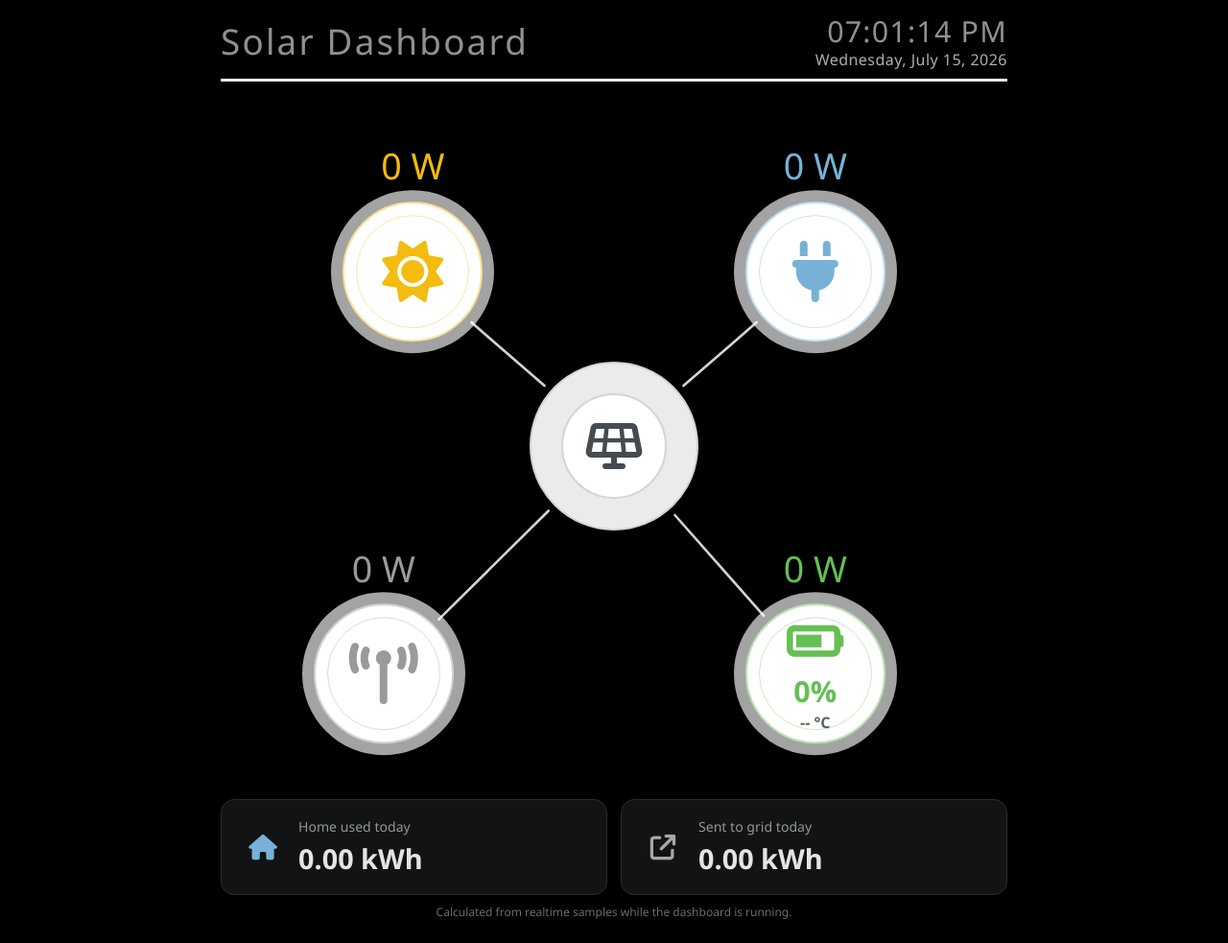
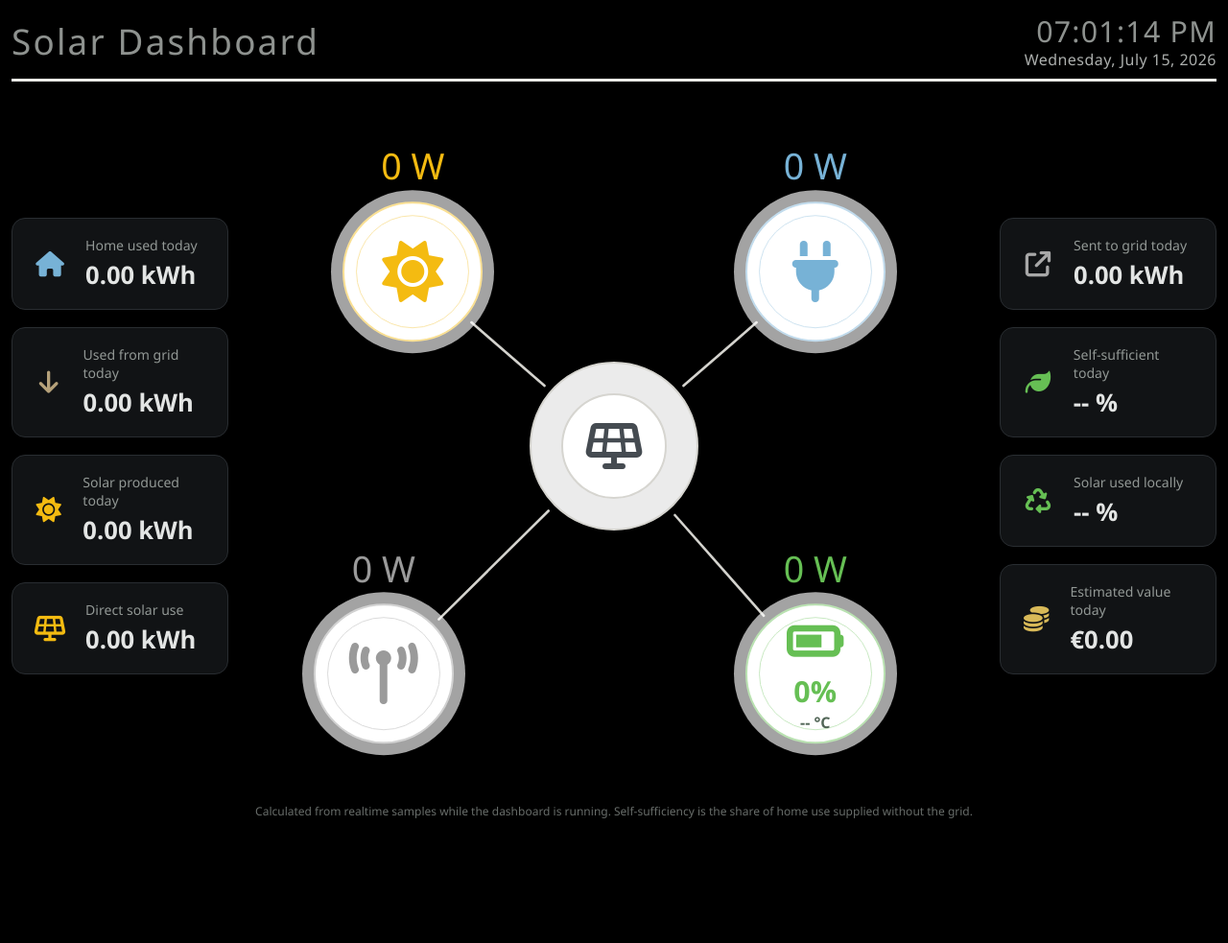
Before and after one commit to riccstick/solardashboard, a Flask app: page / in a window 1280 px wide. Shown: the whole page at 96% size. After the commit the page ends 853 px from the top, so only its background shows below. Run offline with Flask 3, Linux system fonts and the light colour scheme; data that the repository does not hold is empty.

Commit message:
Enhance dashboard with detailed energy tracking and display metrics for solar usage, grid imports, and estimated savings

```diff
--- a/app.py
+++ b/app.py
@@ -16,6 +16,9 @@ FRONIUS_IP = os.environ.get("FRONIUS_IP", "192.168.1.142")
 STORAGE_API = f"http://{FRONIUS_IP}/solar_api/v1/GetStorageRealtimeData.cgi"
 POWERFLOW_API = f"http://{FRONIUS_IP}/solar_api/v1/GetPowerFlowRealtimeData.fcgi"
 ENERGY_STATE_FILE = Path(app.instance_path) / "daily_energy.json"
+ELECTRICITY_PRICE_PER_KWH = float(os.environ.get("ELECTRICITY_PRICE_PER_KWH", "0.30"))
+FEED_IN_TARIFF_PER_KWH = float(os.environ.get("FEED_IN_TARIFF_PER_KWH", "0.08"))
+CURRENCY_SYMBOL = os.environ.get("CURRENCY_SYMBOL", "€")
 
 
 class DailyEnergyTracker:
@@ -27,18 +30,31 @@ class DailyEnergyTracker:
         self.day = datetime.now().date().isoformat()
         self.used_wh = 0.0
         self.exported_wh = 0.0
+        self.imported_wh = 0.0
+        self.solar_generated_wh = 0.0
+        self.solar_local_wh = 0.0
+        self.direct_solar_wh = 0.0
         self.last_sample_at = None
         self.last_used_w = None
         self.last_export_w = None
+        self.last_import_w = None
+        self.last_solar_w = None
+        self.last_solar_local_w = None
+        self.last_direct_solar_w = None
         self.last_saved_at = None
         self._load()
 
     def _load(self):
         try:
             state = json.loads(self.state_file.read_text())
-            if state.get("day") == self.day:
+            required = {"imported_wh", "solar_generated_wh", "solar_local_wh", "direct_solar_wh"}
+            if state.get("day") == self.day and required.issubset(state):
                 self.used_wh = max(0.0, float(state.get("used_wh", 0)))
                 self.exported_wh = max(0.0, float(state.get("exported_wh", 0)))
+                self.imported_wh = max(0.0, float(state.get("imported_wh", 0)))
+                self.solar_generated_wh = max(0.0, float(state.get("solar_generated_wh", 0)))
+                self.solar_local_wh = max(0.0, float(state.get("solar_local_wh", 0)))
+                self.direct_solar_wh = max(0.0, float(state.get("direct_solar_wh", 0)))
         except (OSError, ValueError, TypeError, json.JSONDecodeError):
             pass
 
@@ -49,14 +65,23 @@ class DailyEnergyTracker:
             "day": self.day,
             "used_wh": self.used_wh,
             "exported_wh": self.exported_wh,
+            "imported_wh": self.imported_wh,
+            "solar_generated_wh": self.solar_generated_wh,
+            "solar_local_wh": self.solar_local_wh,
+            "direct_solar_wh": self.direct_solar_wh,
         }))
         temporary_file.replace(self.state_file)
         self.last_saved_at = now
 
-    def update(self, load_w, grid_w, now=None):
+    def update(self, load_w, grid_w, pv_w, battery_w, now=None):
         now = now or datetime.now()
         used_w = abs(float(load_w))
         exported_w = max(0.0, -float(grid_w))
+        imported_w = max(0.0, float(grid_w))
+        solar_w = max(0.0, float(pv_w))
+        battery_charging_w = max(0.0, -float(battery_w))
+        solar_local_w = min(solar_w, max(0.0, solar_w - exported_w))
+        direct_solar_w = min(used_w, max(0.0, solar_w - exported_w - battery_charging_w))
 
         with self.lock:
             today = now.date().isoformat()
@@ -64,6 +89,10 @@ class DailyEnergyTracker:
                 self.day = today
                 self.used_wh = 0.0
                 self.exported_wh = 0.0
+                self.imported_wh = 0.0
+                self.solar_generated_wh = 0.0
+                self.solar_local_wh = 0.0
+                self.direct_solar_wh = 0.0
                 self.last_sample_at = None
 
             if self.last_sample_at is not None:
@@ -72,10 +101,18 @@ class DailyEnergyTracker:
                 if 0 < elapsed_seconds <= 10:
                     self.used_wh += ((self.last_used_w + used_w) / 2) * elapsed_seconds / 3600
                     self.exported_wh += ((self.last_export_w + exported_w) / 2) * elapsed_seconds / 3600
+                    self.imported_wh += ((self.last_import_w + imported_w) / 2) * elapsed_seconds / 3600
+                    self.solar_generated_wh += ((self.last_solar_w + solar_w) / 2) * elapsed_seconds / 3600
+                    self.solar_local_wh += ((self.last_solar_local_w + solar_local_w) / 2) * elapsed_seconds / 3600
+                    self.direct_solar_wh += ((self.last_direct_solar_w + direct_solar_w) / 2) * elapsed_seconds / 3600
 
             self.last_sample_at = now
             self.last_used_w = used_w
             self.last_export_w = exported_w
+            self.last_import_w = imported_w
+            self.last_solar_w = solar_w
+            self.last_solar_local_w = solar_local_w
+            self.last_direct_solar_w = direct_solar_w
 
             if self.last_saved_at is None or (now - self.last_saved_at).total_seconds() >= 30:
                 try:
@@ -83,9 +120,29 @@ class DailyEnergyTracker:
                 except OSError:
                     pass
 
+            self_sufficiency = None
+            if self.used_wh > 0:
+                self_sufficiency = max(0.0, min(100.0, 100 * (1 - self.imported_wh / self.used_wh)))
+
+            self_consumption = None
+            if self.solar_generated_wh > 0:
+                self_consumption = 100 * self.solar_local_wh / self.solar_generated_wh
+
+            estimated_value = (
+                self.solar_local_wh / 1000 * ELECTRICITY_PRICE_PER_KWH
+                + self.exported_wh / 1000 * FEED_IN_TARIFF_PER_KWH
+            )
+
             return {
                 "energy_used_today_kwh": round(self.used_wh / 1000, 3),
                 "energy_exported_today_kwh": round(self.exported_wh / 1000, 3),
+                "energy_imported_today_kwh": round(self.imported_wh / 1000, 3),
+                "self_sufficiency_today_pct": round(self_sufficiency, 1) if self_sufficiency is not None else None,
+                "solar_generated_today_kwh": round(self.solar_generated_wh / 1000, 3),
+                "direct_solar_today_kwh": round(self.direct_solar_wh / 1000, 3),
+                "self_consumption_today_pct": round(self_consumption, 1) if self_consumption is not None else None,
+                "estimated_value_today": round(estimated_value, 2),
+                "currency_symbol": CURRENCY_SYMBOL,
             }
 
 
@@ -135,7 +192,7 @@ def data():
     if "error" in d:
         return jsonify(d)
 
-    d.update(daily_energy.update(d["p_load"], d["p_grid"]))
+    d.update(daily_energy.update(d["p_load"], d["p_grid"], d["p_pv"], d["p_batt"]))
 
     # Keep signed watt values for flow direction and formatted values for
     # compatibility with existing clients.
--- a/static/css/dashboard.css
+++ b/static/css/dashboard.css
@@ -7,9 +7,16 @@ body {
 }
 
 .dashboard-layout {
-    width: min(820px, calc(100vw - 24px));
+    width: min(1340px, calc(100vw - 24px));
     margin: 0 auto;
     padding: 0 0 24px;
+}
+
+.dashboard-content {
+    display: grid;
+    grid-template-columns: minmax(210px, 1fr) minmax(560px, 760px) minmax(210px, 1fr);
+    align-items: center;
+    gap: 22px;
 }
 
 .panel-header {
@@ -49,7 +56,8 @@ body {
 
 .diagram-board {
     position: relative;
-    width: min(760px, calc(100vw - 24px));
+    width: 100%;
+    max-width: 760px;
     aspect-ratio: 1;
     margin: 0 auto;
 }
@@ -230,16 +238,16 @@ body {
 
 .daily-energy {
     display: grid;
-    grid-template-columns: repeat(2, minmax(0, 1fr));
-    gap: 14px;
-    margin: -12px auto 0;
+    grid-template-columns: 1fr;
+    gap: 18px;
 }
 
 .energy-card {
     display: flex;
     align-items: center;
     gap: 16px;
-    padding: 18px 22px;
+    min-width: 0;
+    padding: 18px;
     border: 1px solid #292d31;
     border-radius: 14px;
     background: #111315;
@@ -257,6 +265,27 @@ body {
     color: #a7a7a7;
 }
 
+.energy-card--imported > i {
+    color: #b5a17a;
+}
+
+.energy-card--autarky > i {
+    color: #66bf54;
+}
+
+.energy-card--solar > i,
+.energy-card--direct-solar > i {
+    color: #f4bb11;
+}
+
+.energy-card--self-use > i {
+    color: #66bf54;
+}
+
+.energy-card--savings > i {
+    color: #d8b958;
+}
+
 .energy-label {
     margin-bottom: 4px;
     color: #929895;
@@ -265,14 +294,44 @@ body {
 
 .energy-value {
     color: #e3e5e4;
-    font-size: clamp(1.25rem, 3vw, 1.8rem);
+    font-size: clamp(1.2rem, 2vw, 1.7rem);
     font-weight: 600;
+    white-space: nowrap;
 }
 
 .energy-note {
-    margin: 9px 0 0;
+    margin: -8px 0 0;
     color: #686d6a;
     font-size: 0.75rem;
+}
+
+@media (max-width: 1080px) {
+    .dashboard-layout {
+        width: min(820px, calc(100vw - 24px));
+    }
+
+    .dashboard-content {
+        grid-template-columns: repeat(2, minmax(0, 1fr));
+        gap: 14px;
+    }
+
+    .diagram-board {
+        grid-column: 1 / -1;
+        grid-row: 1;
+    }
+
+    .daily-energy {
+        grid-template-columns: 1fr;
+        gap: 14px;
+    }
+
+    .daily-energy--left {
+        grid-column: 1;
+    }
+
+    .daily-energy--right {
+        grid-column: 2;
+    }
 }
 
 @media (max-width: 560px) {
@@ -282,6 +341,10 @@ body {
 
     .diagram-board {
         width: calc(100vw - 16px);
+    }
+
+    .dashboard-content {
+        display: block;
     }
 
     .node {
@@ -294,6 +357,6 @@ body {
 
     .daily-energy {
         grid-template-columns: 1fr;
-        margin-top: -4px;
+        margin-top: 14px;
     }
 }
--- a/static/js/dashboard.js
+++ b/static/js/dashboard.js
@@ -34,6 +34,16 @@ function formatDisplayPower(power) {
 function formatEnergy(value) {
     const energy = Number(value);
     return `${Number.isFinite(energy) ? energy.toFixed(2) : "0.00"} kWh`;
+}
+
+function formatPercentage(value) {
+    const percentage = Number(value);
+    return Number.isFinite(percentage) ? `${percentage.toFixed(1)} %` : "-- %";
+}
+
+function formatMoney(value, currency = "€") {
+    const amount = Number(value);
+    return `${currency}${Number.isFinite(amount) ? amount.toFixed(2) : "0.00"}`;
 }
 
 function flowCountForPower(power) {
@@ -161,6 +171,14 @@ async function updateData() {
             : "-- °C";
         document.getElementById("energy-used-today").textContent = formatEnergy(data.energy_used_today_kwh);
         document.getElementById("energy-exported-today").textContent = formatEnergy(data.energy_exported_today_kwh);
+        document.getElementById("energy-imported-today").textContent = formatEnergy(data.energy_imported_today_kwh);
+        document.getElementById("self-sufficiency-today").textContent = formatPercentage(data.self_sufficiency_today_pct);
+        document.getElementById("solar-generated-today").textContent = formatEnergy(data.solar_generated_today_kwh);
+        document.getElementById("direct-solar-today").textContent = formatEnergy(data.direct_solar_today_kwh);
+        document.getElementById("self-consumption-today").textContent = formatPercentage(data.self_consumption_today_pct);
+        document.getElementById("estimated-value-today").textContent = formatMoney(
+            data.estimated_value_today, data.currency_symbol,
+        );
 
         const active = (power) => Math.abs(power) >= MIN_ACTIVE_POWER_W;
         setFlow("pv", active(pvPower), "to-hub", "flow-dot--pv", pvPower);
--- a/templates/index.html
+++ b/templates/index.html
@@ -17,6 +17,38 @@
             <div id="clock-date"></div>
         </div>
     </header>
+
+    <div class="dashboard-content">
+    <aside class="daily-energy daily-energy--left" aria-label="Today's home energy totals">
+        <article class="energy-card energy-card--used">
+            <i class="fas fa-house" aria-hidden="true"></i>
+            <div>
+                <div class="energy-label">Home used today</div>
+                <div id="energy-used-today" class="energy-value">0.00 kWh</div>
+            </div>
+        </article>
+        <article class="energy-card energy-card--imported">
+            <i class="fas fa-arrow-down" aria-hidden="true"></i>
+            <div>
+                <div class="energy-label">Used from grid today</div>
+                <div id="energy-imported-today" class="energy-value">0.00 kWh</div>
+            </div>
+        </article>
+        <article class="energy-card energy-card--solar">
+            <i class="fas fa-sun" aria-hidden="true"></i>
+            <div>
+                <div class="energy-label">Solar produced today</div>
+                <div id="solar-generated-today" class="energy-value">0.00 kWh</div>
+            </div>
+        </article>
+        <article class="energy-card energy-card--direct-solar">
+            <i class="fas fa-solar-panel" aria-hidden="true"></i>
+            <div>
+                <div class="energy-label">Direct solar use</div>
+                <div id="direct-solar-today" class="energy-value">0.00 kWh</div>
+            </div>
+        </article>
+    </aside>
 
     <section class="diagram-board" aria-label="Power flow diagram">
         <svg class="diagram-flow" viewBox="0 0 760 760" role="img" aria-hidden="true">
@@ -68,14 +100,7 @@
         </div>
     </section>
 
-    <section class="daily-energy" aria-label="Today's energy totals">
-        <article class="energy-card energy-card--used">
-            <i class="fas fa-house" aria-hidden="true"></i>
-            <div>
-                <div class="energy-label">Home used today</div>
-                <div id="energy-used-today" class="energy-value">0.00 kWh</div>
-            </div>
-        </article>
+    <aside class="daily-energy daily-energy--right" aria-label="Today's grid and self-sufficiency totals">
         <article class="energy-card energy-card--exported">
             <i class="fas fa-arrow-up-right-from-square" aria-hidden="true"></i>
             <div>
@@ -83,8 +108,30 @@
                 <div id="energy-exported-today" class="energy-value">0.00 kWh</div>
             </div>
         </article>
-    </section>
-    <p class="energy-note">Calculated from realtime samples while the dashboard is running.</p>
+        <article class="energy-card energy-card--autarky">
+            <i class="fas fa-leaf" aria-hidden="true"></i>
+            <div>
+                <div class="energy-label">Self-sufficient today</div>
+                <div id="self-sufficiency-today" class="energy-value">-- %</div>
+            </div>
+        </article>
+        <article class="energy-card energy-card--self-use">
+            <i class="fas fa-recycle" aria-hidden="true"></i>
+            <div>
+                <div class="energy-label">Solar used locally</div>
+                <div id="self-consumption-today" class="energy-value">-- %</div>
+            </div>
+        </article>
+        <article class="energy-card energy-card--savings">
+            <i class="fas fa-coins" aria-hidden="true"></i>
+            <div>
+                <div class="energy-label">Estimated value today</div>
+                <div id="estimated-value-today" class="energy-value">€0.00</div>
+            </div>
+        </article>
+    </aside>
+    </div>
+    <p class="energy-note">Calculated from realtime samples while the dashboard is running. Self-sufficiency is the share of home use supplied without the grid.</p>
 </main>
 
 <script src="{{ url_for('static', filename='js/dashboard.js') }}"></script>
```
Also changed, not shown: README.md, 1 other file.
